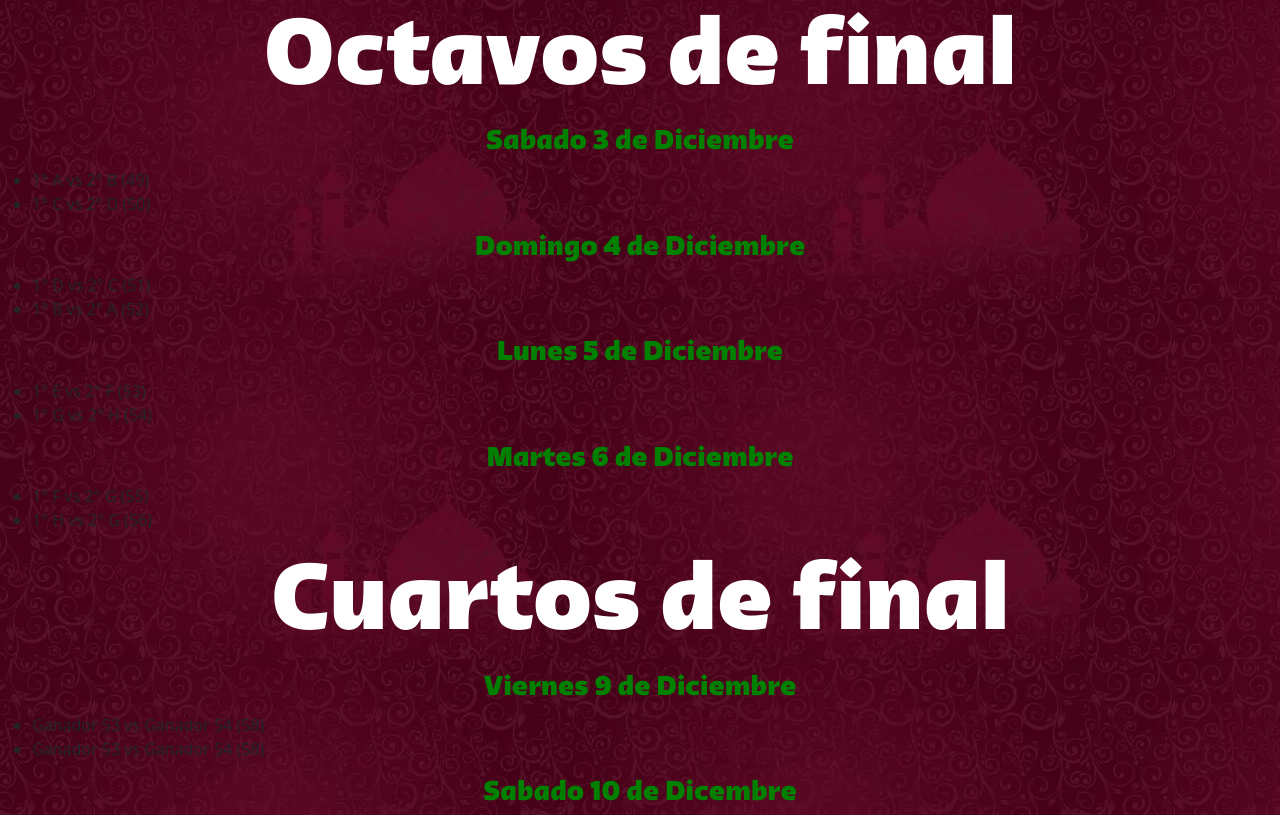
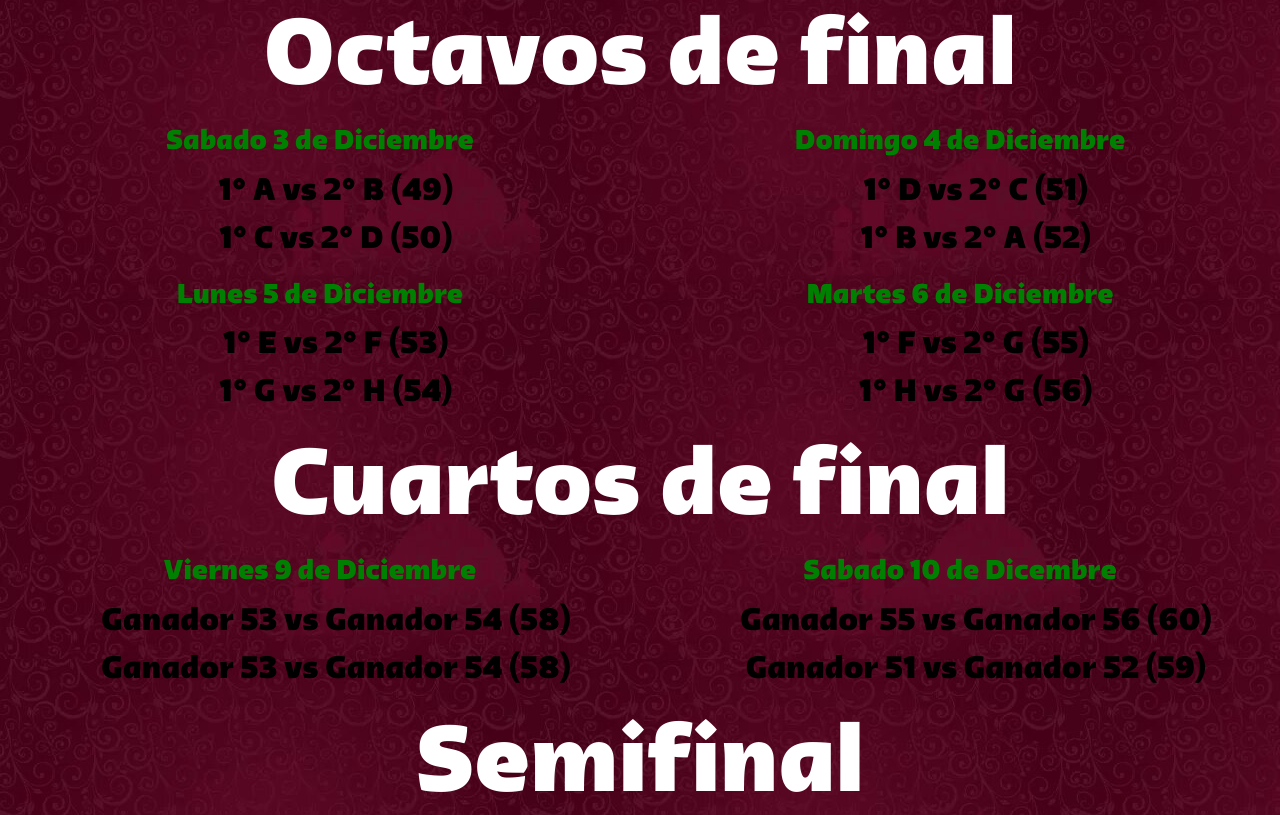
Before and after one commit to sebafernandez0912/RepoSebaFernandez, a website: page pages/fixture.html in a window 1280 px wide. Shown: the part 3661-4476 px from the top of the page. Drawn offline with nearby package versions, Linux system fonts and the light colour scheme; a web font is replaced by a local one.

Commit message:
entregaproyectofinal

```diff
--- a/scss/styles.scss
+++ b/scss/styles.scss
@@ -195,7 +195,7 @@ table {
     font-size: sizes(parrafo);
     color: $color-primario;
     @include pantallas (sm) {font-size: 1.3rem;};
-    @include pantallas (md) {font-size: 1.6rem;};
+    @include pantallas (md) {font-size: 1.6rem;};}
 
 .Octavos {
     text-align: center;
@@ -263,4 +263,3 @@ ul {
     justify-content: center;
     align-items: center;
 }
-}
```
Also changed, not shown: css/styles.css.
